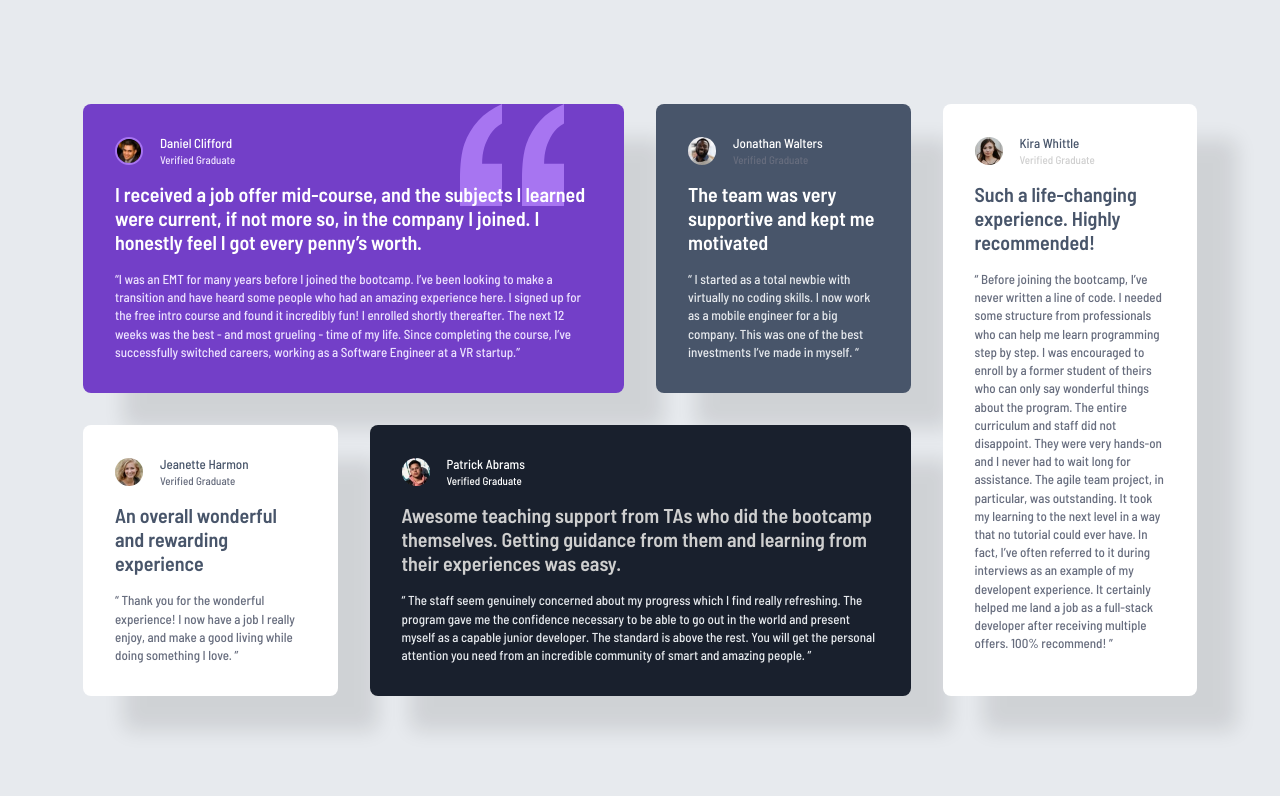
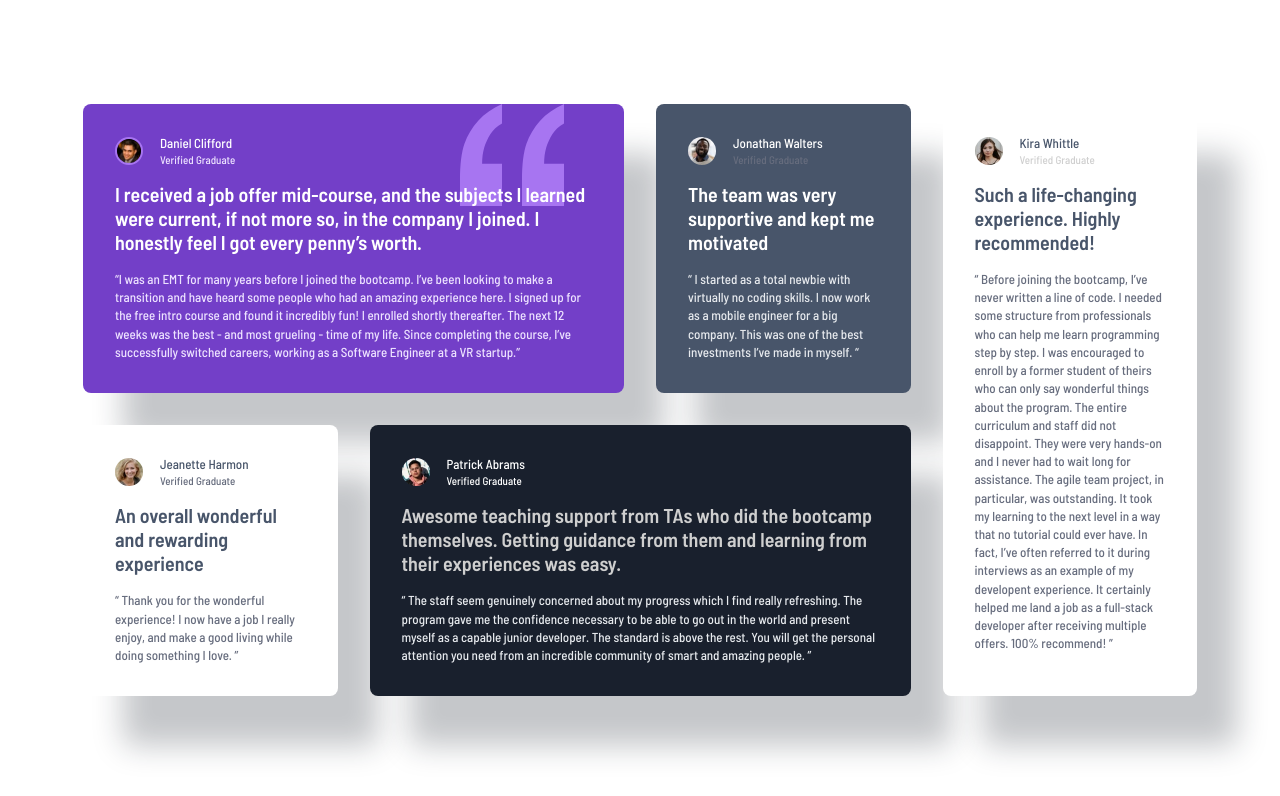
Before and after one commit to jose-wolf/testimonials-grid-section, a plain HTML site: page index.html in a window 1280 px wide. Drawn offline with Linux system fonts and the light colour scheme.

Commit message:
refactor: corrige estrutura do css

```diff
--- a/style.css
+++ b/style.css
@@ -18,7 +18,7 @@
 }
 
 body {
-  background-color: var(--color-grey100);
+  background-color: var(--color-white);
   font-family: "Barlow Semi Condensed", sans-serif;
   min-height: 100vh;
   display: flex;
@@ -36,7 +36,7 @@ body {
 
 .cards > .feedback {
   height: auto;
-  box-shadow: 40px 35px 20px rgba(0, 0, 0, 0.1);
+  box-shadow: 40px 50px 30px rgba(25, 32, 45, 0.25);
   border-radius: 0.5rem;
   padding: 2rem;
 }
```
